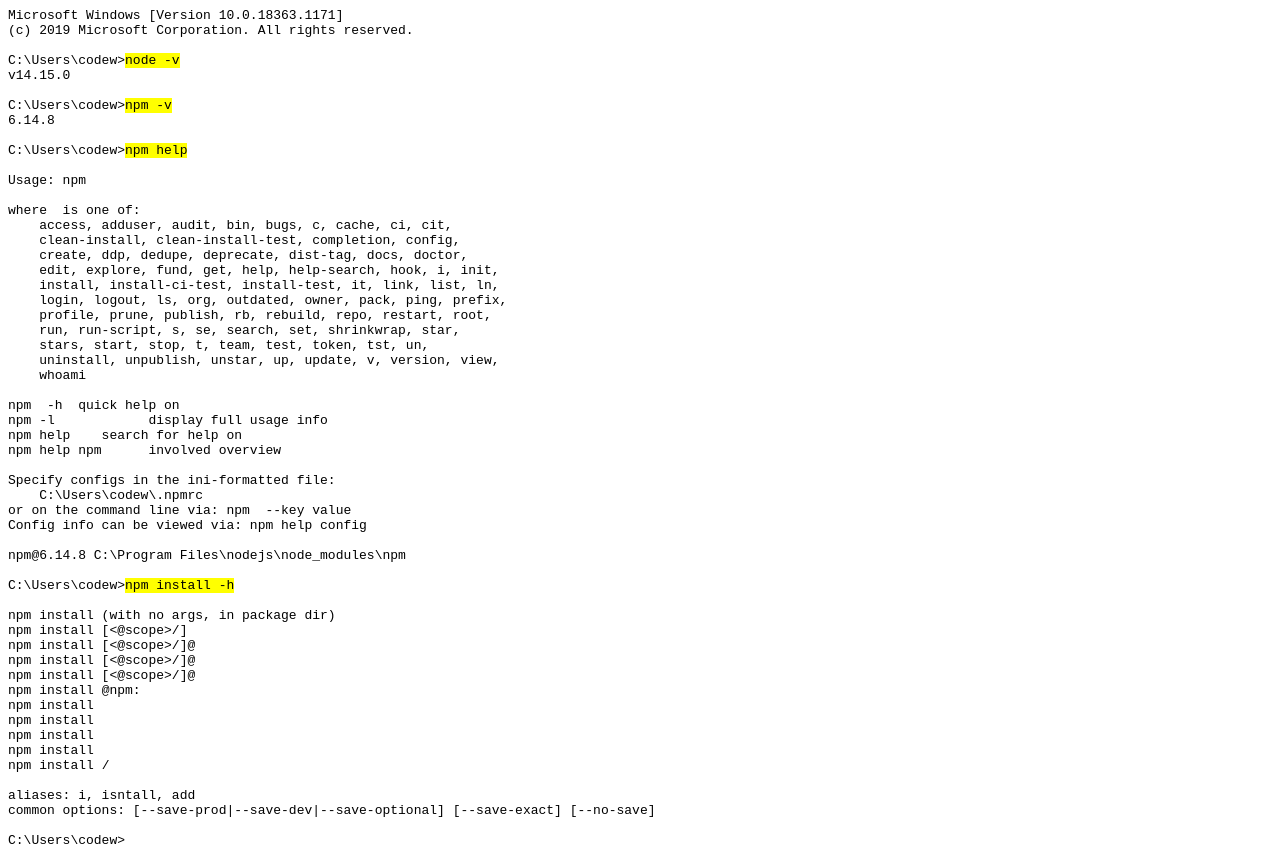
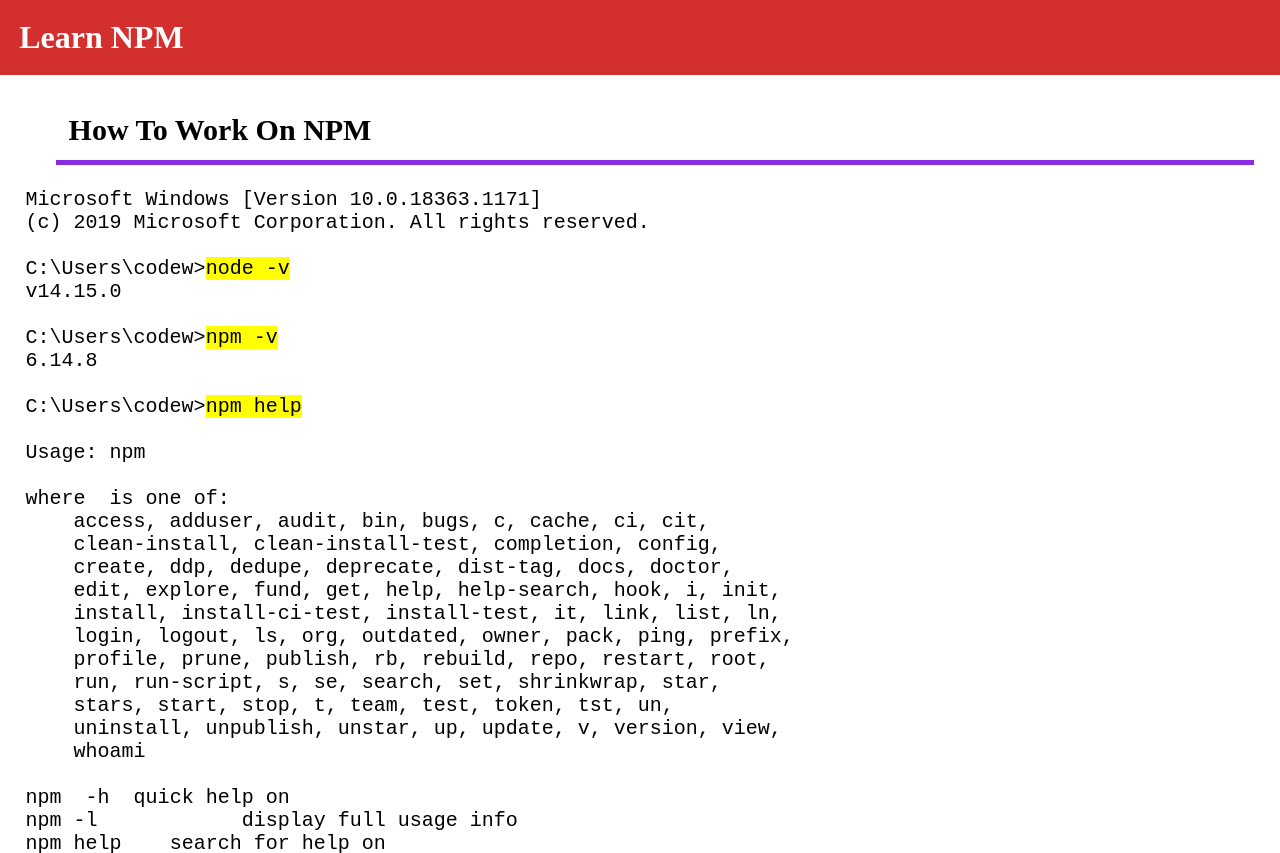
Before and after one commit to stackunit/npm, a plain HTML site: page index.html in a window 1280 px wide. Shown: the top 853 px of the page. Drawn offline with Linux system fonts and the light colour scheme.

Commit message:
Update index.html

```diff
--- a/index.html
+++ b/index.html
@@ -1,3 +1,46 @@
+<!DOCTYPE html>
+<html lang="en">
+
+<head>
+    <meta charset="UTF-8">
+    <meta name="viewport" content="width=device-width, initial-scale=1.0">
+    <title>How To Work On NPM</title>
+    <style>
+        * {
+            padding: 0;
+            margin: 0;
+        }
+
+        header {
+            background-color: #d32f2f;
+        }
+
+        header h1 {
+            color: white;
+            padding: 1.50%;
+        }
+
+        section {
+            margin: 2%;
+            font-size: 20px;
+
+        }
+
+        section h2 {
+            margin-left: 2.50%;
+            padding: 1%;
+            border-bottom: 5px solid blueviolet;
+        }
+    </style>
+</head>
+
+<body>
+    <header>
+        <h1>Learn NPM</h1>
+    </header>
+    <section>
+        <h2>How To Work On NPM </h2>
+        <br>
 <pre>
 Microsoft Windows [Version 10.0.18363.1171]
 (c) 2019 Microsoft Corporation. All rights reserved.
@@ -56,3 +99,8 @@
 
 C:\Users\codew>
 </pre>
+    </section>
+
+</body>
+
+</html>
```
